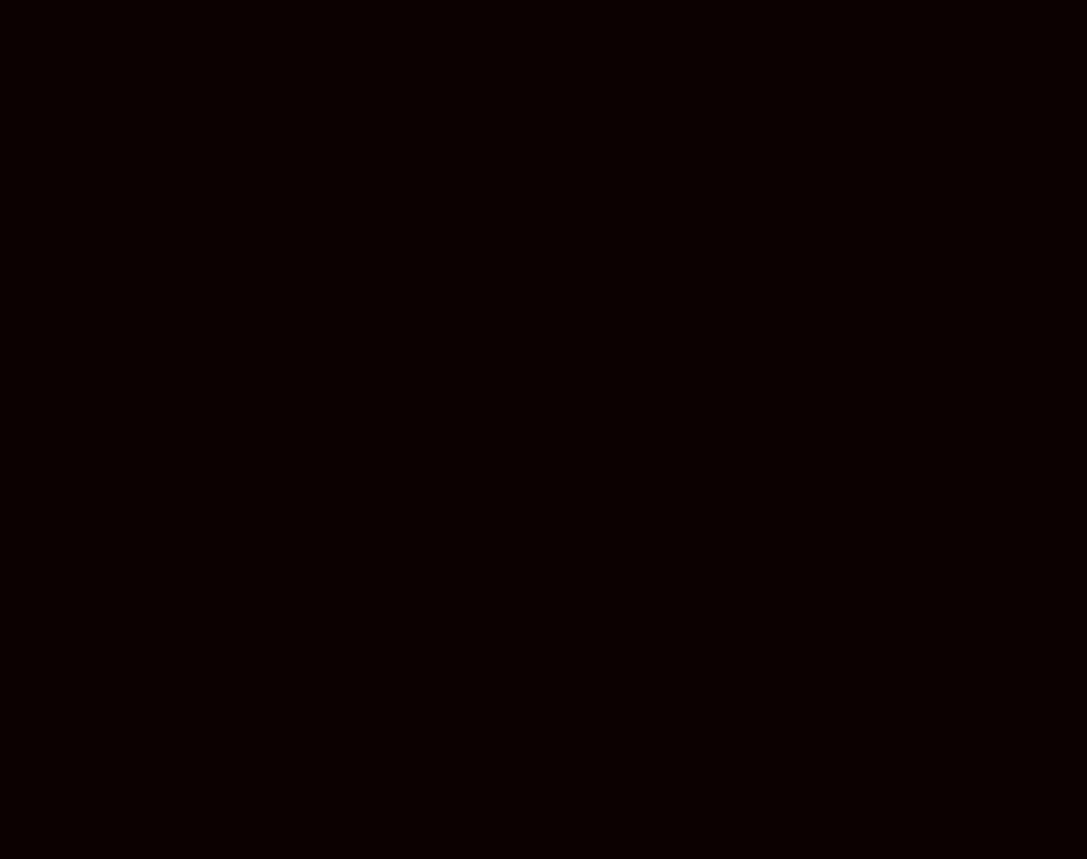
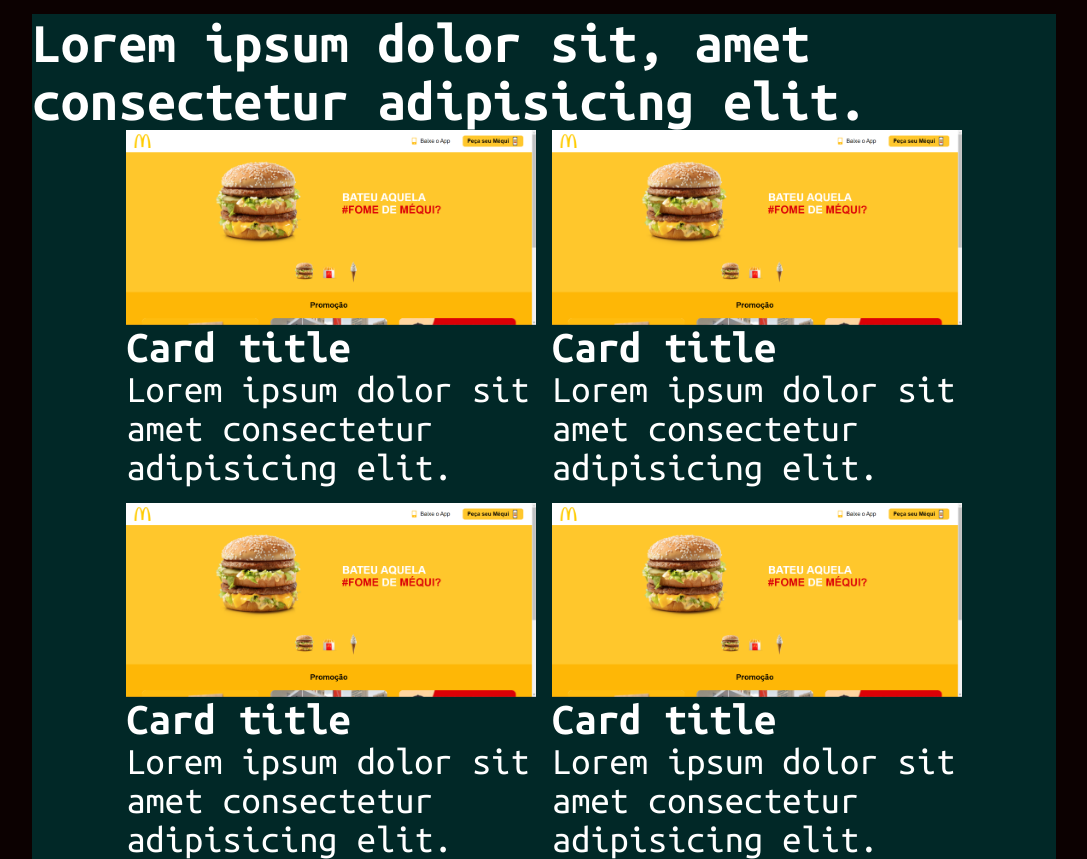
Before and after one commit to pdLeal/portfolioVwn, a React (Vite) app: page /home in a window 1280 px wide. Shown: the part 560-1419 px from the top of the page, without its empty margins (96-1183 px from the left). Before the commit the page ends 800 px from the top, so only its background shows below. Built offline with nearby package versions, Linux system fonts and the light colour scheme.

Commit message:
started projects section and card component     just some random ideas

```diff
--- /dev/null
+++ b/src/components/card/Card.jsx
@@ -0,0 +1,15 @@
+import React from 'react';
+import * as S from './Card_Style';
+import McDesafio from '../../assets/McDesafio.png';
+
+function Card() {
+  return (
+    <div>
+        <img src={McDesafio} alt="" />
+        <h3>Card title</h3>
+        <p>Lorem ipsum dolor sit amet consectetur adipisicing elit.</p>
+    </div>
+  )
+}
+
+export default Card
--- /dev/null
+++ b/src/components/card/Card_Style.jsx
@@ -0,0 +1,4 @@
+import styled from "styled-components";
+
+export const Grid = styled.div`
+`;
--- a/src/components/header/Header.jsx
+++ b/src/components/header/Header.jsx
@@ -23,18 +23,13 @@
 
           } else {
             return (
-              <S.Li onClick={() => setIsSelected(item)}>
-                <Link to={`/${item}`}>{item}</Link>
+              <S.Li>
+                <Link onClick={() => setIsSelected(item)} to={`/${item}`}>{item}</Link>
               </S.Li>
             );
 
           }
         })}
-
-        {/* <S.Li><Link className='glitch' to='/home'>Home</Link></S.Li>
-        <S.Li><Link to='/projects'>Projects</Link></S.Li>
-        <S.Li><Link to='/about'>About</Link></S.Li>
-        <S.Li><Link to='/contact'>Contact</Link></S.Li> */}
       </S.Ul>
     </nav>
   )
--- a/src/components/questionBox/QBox.jsx
+++ b/src/components/questionBox/QBox.jsx
@@ -18,7 +18,7 @@
 
 
     return (
-        <S.Section>
+        <S.Container>
             {!clicked && <S.SeeBtn onClick={handleClick}>See More...</S.SeeBtn>}
 
             {clicked &&
@@ -39,7 +39,7 @@
     </S.Anwsers>*/}
                 </S.Question_Box>
             }
-        </S.Section>
+        </S.Container>
     )
 }
 
--- a/src/components/questionBox/QBox_Style.jsx
+++ b/src/components/questionBox/QBox_Style.jsx
@@ -2,7 +2,7 @@
 
 import { Button, H3 } from '../hello/Hello_Style';
 
-export const Section = styled.section`
+export const Container = styled.div`
     width: 100%;
     height: 100%;
 
@@ -10,7 +10,6 @@
     flex-direction: column;
     justify-content: center;
     align-items: center;
-    /* background-color: orangered; */
 `;
 
 const grow = keyframes`
--- a/src/pages/home/Home.jsx
+++ b/src/pages/home/Home.jsx
@@ -2,6 +2,7 @@
 import Header from '../../components/header/Header';
 import * as S from './Home_Style';
 import QBox from '../../components/questionBox/QBox';
+import Card from '../../components/card/Card';
 
 function Home() {
 
@@ -9,8 +10,19 @@
     <>
       <Header />
       <S.Main>
-        <p>Hello! I'm Pedro and for the last year I've been studying so I can become a front-end developer. I have to admit that my own designs leave a LOT to disere, but I'm certain I can code <S.Span>almost</S.Span> anything you can came up with!</p>
-        <QBox />
+        <S.About>
+          <p>Hello! I'm Pedro and for the last year I've been studying so I can become a front-end developer. I have to admit that my own designs leave a LOT to disere, but I'm certain I can code <S.Span>almost</S.Span> anything you can came up with!</p>
+          <QBox />
+        </S.About>
+        <S.Projects>
+          <h2>Lorem ipsum dolor sit, amet consectetur adipisicing elit.</h2>
+          <S.Grid>
+            <Card />
+            <Card />
+            <Card />
+            <Card />
+          </S.Grid>
+        </S.Projects>
       </S.Main>
     </>
   )
--- a/src/pages/home/Home_Style.jsx
+++ b/src/pages/home/Home_Style.jsx
@@ -1,21 +1,34 @@
-import styled, { keyframes } from "styled-components";
-
-import { Button, H3 } from '../../components/hello/Hello_Style';
+import styled from "styled-components";
 
 export const Main = styled.main`
     margin-top: 24px;
     margin-inline: auto;
     max-width: 80vw;
     font-size: clamp(1.2rem, 3vw, 2.5rem);
+    `;
+
+export const About = styled.section`
     display: grid;
     justify-items: center;
     align-items: center;
     grid-template-columns: 40% 1fr;
     column-gap: 16px;
+    position: relative;
 
-    position: relative;
 `;
 
 export const Span = styled.span`
     text-decoration: line-through 0.15em var(--primary-color);
 `;
+
+export const Projects = styled.section`
+    margin-top: 48px;
+    background-color: #012827;
+`;
+
+export const Grid = styled.div`
+    display: grid;
+    grid-template-columns: repeat(auto-fit, minmax(40%, 250px));
+    justify-content: center;
+    gap: 16px;
+`;
```
Also changed, not shown: src/assets/McDesafio.png (added).
